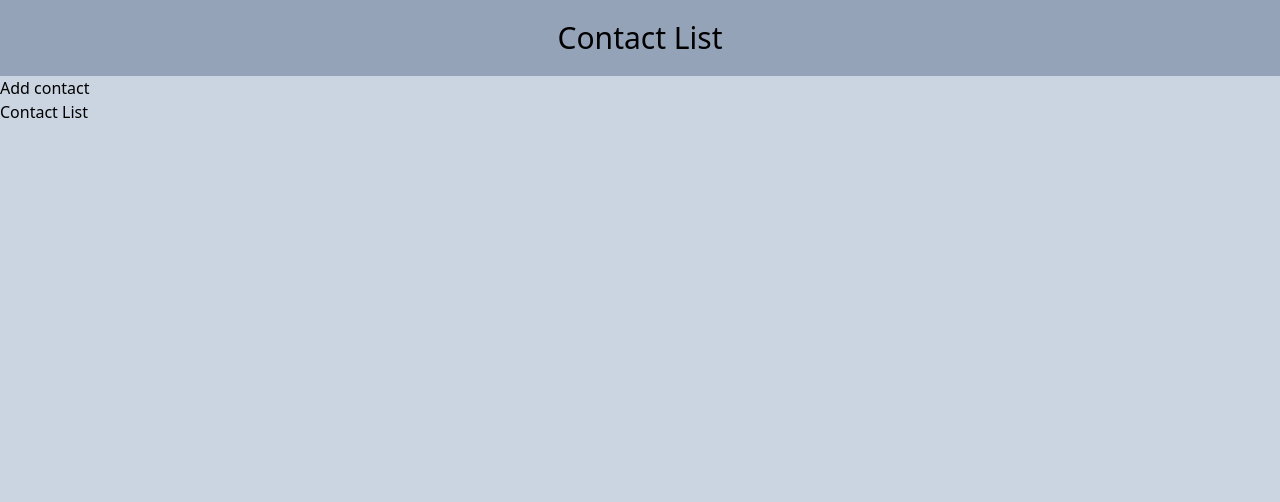
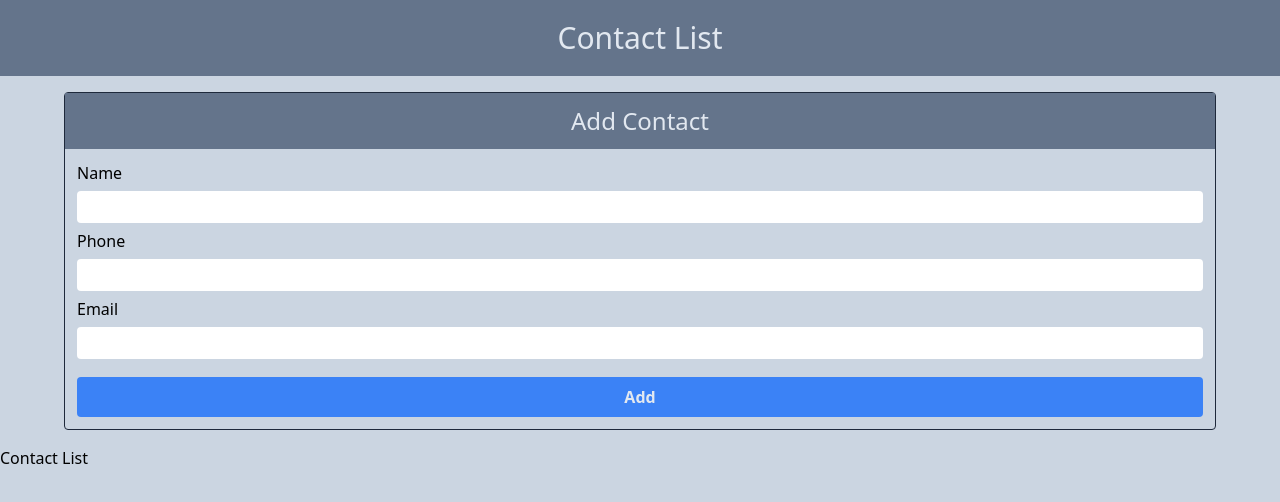
Before and after one commit to MuntasirTonmoy/contact-list-react, a React (Vite) app: page / in a window 1280 px wide. Shown: the top 502 px of the page. Built offline with nearby package versions, Linux system fonts and the light colour scheme.

Commit message:
add contact styled

```diff
--- a/src/components/AddContact.jsx
+++ b/src/components/AddContact.jsx
@@ -1,7 +1,36 @@
 import React from "react";
 
 const AddContact = () => {
-  return <div>Add contact</div>;
+  return (
+    <div className=" border border-slate-800 w-[90%] mx-auto my-4 rounded">
+      <h2 className="text-2xl text-center text-slate-200 p-3 bg-slate-500">
+        Add Contact
+      </h2>
+      <form className="p-3">
+        <label htmlFor="name">Name</label>
+        <input
+          id="name"
+          type="text"
+          className="block w-full p-1 my-1.5 focus:border focus:border-slate-400 rounded"
+        />
+        <label htmlFor="phone">Phone</label>
+        <input
+          id="phone"
+          type="tel"
+          className="block w-full p-1 my-1.5 focus:border focus:border-slate-400 rounded"
+        />
+        <label htmlFor="email">Email</label>
+        <input
+          id="email"
+          type="tel"
+          className="block w-full p-1 my-1.5 focus:border focus:border-slate-400 rounded"
+        />
+        <button className="p-2 mt-3  w-full bg-blue-500 font-semibold rounded text-slate-200">
+          Add
+        </button>
+      </form>
+    </div>
+  );
 };
 
 export default AddContact;
--- a/src/components/Header.jsx
+++ b/src/components/Header.jsx
@@ -3,7 +3,7 @@ import React from "react";
 const Header = () => {
   return (
     <>
-      <h1 className="text-3xl font-medium text-center py-5 bg-slate-400">
+      <h1 className="text-3xl font-medium text-center py-5 bg-slate-500 text-slate-200">
         Contact List
       </h1>
     </>
```
